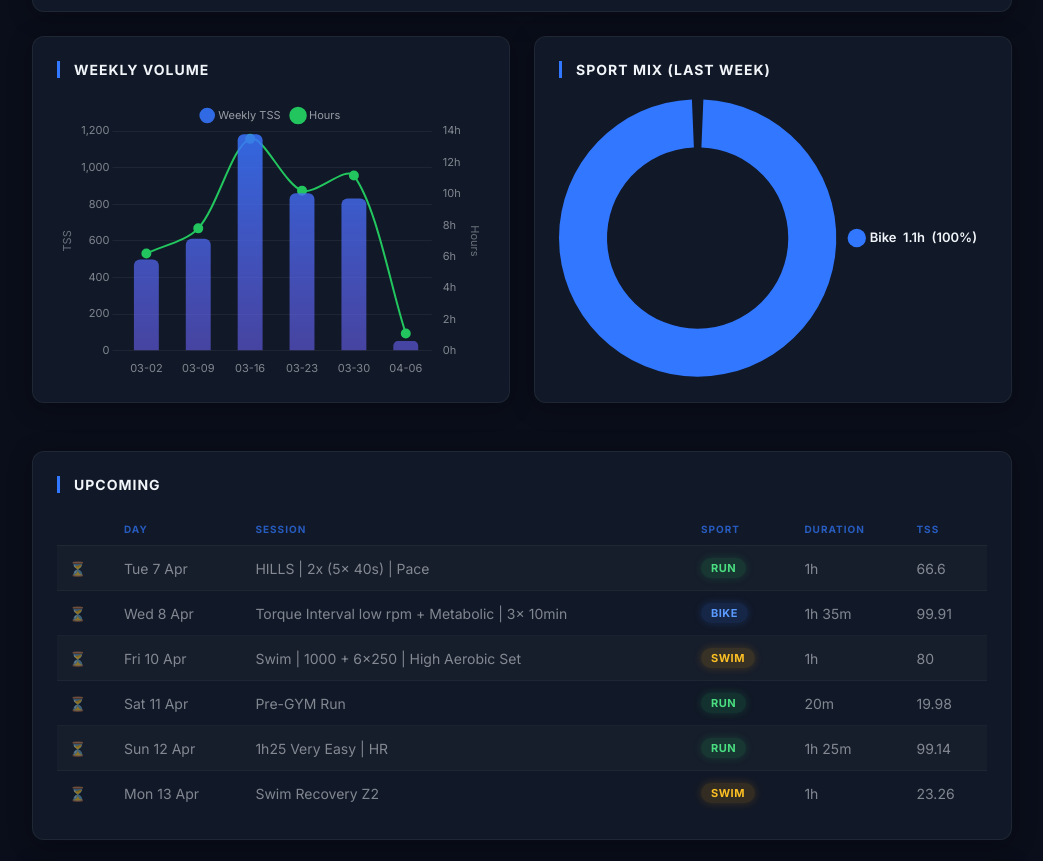
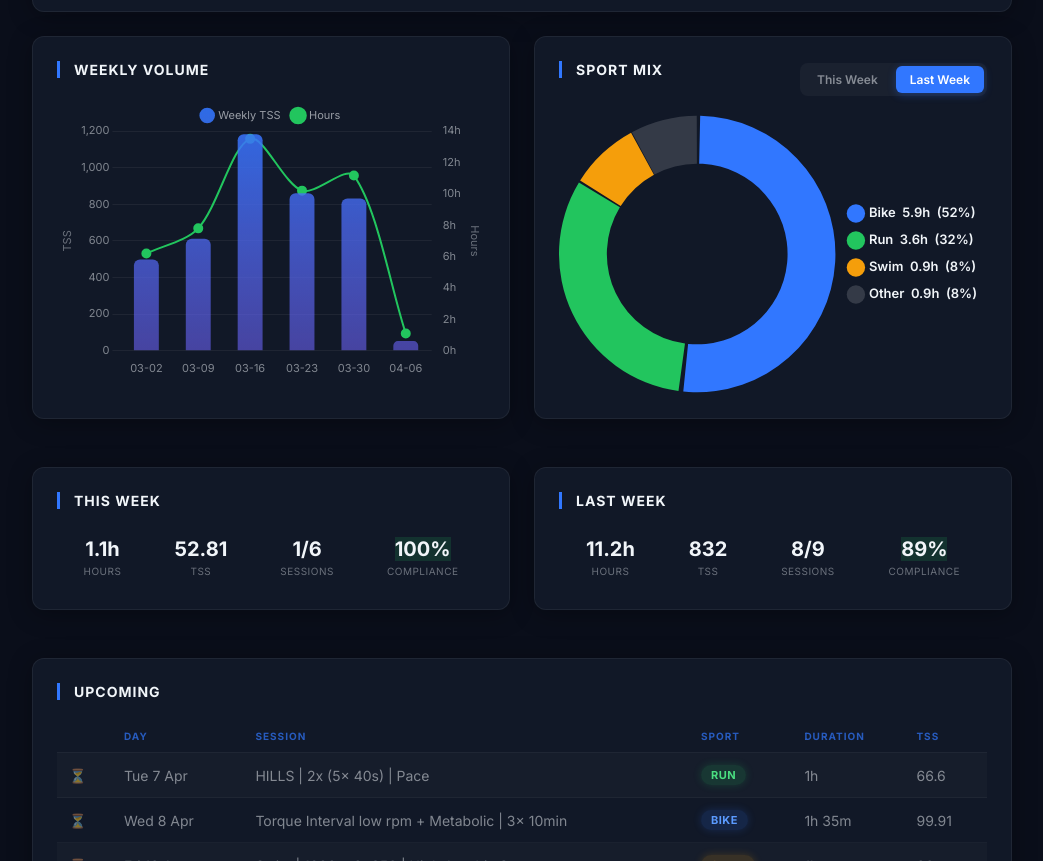
Before and after one commit to cabotinsights/tp-dashboard, a plain HTML site: page index.html in a window 1280 px wide. Shown: the part 1011-1872 px from the top of the page, without its empty margins (228-1271 px from the left). Drawn offline with nearby package versions, Linux system fonts and the light colour scheme.

Commit message:
feat: this week / last week split with sport mix toggle and summary cards

```diff
--- a/css/style.css
+++ b/css/style.css
@@ -782,6 +782,34 @@ body {
   color: var(--status-amber) !important;
 }
 
+/* === Week Summary Inline (This Week / Last Week cards) === */
+.week-summary-inline {
+  display: flex;
+  justify-content: space-around;
+  align-items: center;
+  padding: 8px 0;
+}
+
+.week-stat-inline {
+  display: flex;
+  flex-direction: column;
+  align-items: center;
+  gap: 4px;
+}
+
+.week-stat-value-sm {
+  font-size: 20px;
+  font-weight: 700;
+  color: var(--text-primary);
+}
+
+.week-stat-label-sm {
+  font-size: 10px;
+  text-transform: uppercase;
+  letter-spacing: 0.5px;
+  color: rgba(241, 245, 249, 0.4);
+}
+
 /* === AI Coach Summary === */
 .ai-summary {
   border-left: 3px solid #6C5CE7;
--- a/index.html
+++ b/index.html
@@ -123,10 +123,68 @@
               </div>
             </div>
             <div class="section">
-              <h2 class="section-title">Sport Mix (Last Week)</h2>
+              <div class="section-header-row">
+                <h2 class="section-title">Sport Mix</h2>
+                <div class="range-toggles">
+                  <button :class="{ active: sportMixView === 'this' }" @click="sportMixView = 'this'; renderSportChart()">This Week</button>
+                  <button :class="{ active: sportMixView === 'last' }" @click="sportMixView = 'last'; renderSportChart()">Last Week</button>
+                </div>
+              </div>
               <div class="chart-container chart-container--donut">
                 <canvas id="sportChart"></canvas>
               </div>
+            </div>
+          </div>
+
+          <!-- This Week + Last Week Summary -->
+          <div class="charts-grid">
+            <div class="section">
+              <h2 class="section-title">This Week</h2>
+              <div class="week-summary-inline">
+                <div class="week-stat-inline">
+                  <span class="week-stat-value-sm" x-text="me.this_week.total_hours ? me.this_week.total_hours.toFixed(1) + 'h' : '0h'"></span>
+                  <span class="week-stat-label-sm">Hours</span>
+                </div>
+                <div class="week-stat-inline">
+                  <span class="week-stat-value-sm" x-text="me.this_week.total_tss || 0"></span>
+                  <span class="week-stat-label-sm">TSS</span>
+                </div>
+                <div class="week-stat-inline">
+                  <span class="week-stat-value-sm">
+                    <span x-text="me.this_week.sessions_completed"></span>/<span x-text="me.this_week.sessions_planned"></span>
+                  </span>
+                  <span class="week-stat-label-sm">Sessions</span>
+                </div>
+                <div class="week-stat-inline">
+                  <span class="week-stat-value-sm" :class="'compliance-' + complianceClass(me.this_week.compliance_pct)" x-text="me.this_week.compliance_pct + '%'"></span>
+                  <span class="week-stat-label-sm">Compliance</span>
+                </div>
+              </div>
+            </div>
+            <div class="section" x-show="me.last_week">
+              <h2 class="section-title">Last Week</h2>
+              <template x-if="me.last_week">
+                <div class="week-summary-inline">
+                  <div class="week-stat-inline">
+                    <span class="week-stat-value-sm" x-text="me.last_week.total_hours ? me.last_week.total_hours.toFixed(1) + 'h' : '0h'"></span>
+                    <span class="week-stat-label-sm">Hours</span>
+                  </div>
+                  <div class="week-stat-inline">
+                    <span class="week-stat-value-sm" x-text="me.last_week.total_tss || 0"></span>
+                    <span class="week-stat-label-sm">TSS</span>
+                  </div>
+                  <div class="week-stat-inline">
+                    <span class="week-stat-value-sm">
+                      <span x-text="me.last_week.sessions_completed"></span>/<span x-text="me.last_week.sessions_planned"></span>
+                    </span>
+                    <span class="week-stat-label-sm">Sessions</span>
+                  </div>
+                  <div class="week-stat-inline">
+                    <span class="week-stat-value-sm" :class="'compliance-' + complianceClass(me.last_week.compliance_pct)" x-text="me.last_week.compliance_pct + '%'"></span>
+                    <span class="week-stat-label-sm">Compliance</span>
+                  </div>
+                </div>
+              </template>
             </div>
           </div>
 
--- a/js/app.js
+++ b/js/app.js
@@ -6,6 +6,7 @@ function app() {
     loading: true,
     refreshing: false,
     fitnessRange: '90d',
+    sportMixView: 'last',
 
     get me() {
       if (!this.data) return null;
@@ -136,10 +137,21 @@ function app() {
       this.refreshing = false;
     },
 
+    renderSportChart() {
+      if (!this.me) return;
+      var sportData;
+      if (this.sportMixView === 'last' && this.me.last_week && this.me.last_week.by_sport) {
+        sportData = this.me.last_week.by_sport;
+      } else {
+        sportData = this.me.this_week ? this.me.this_week.by_sport : {};
+      }
+      renderSportDonut('sportChart', sportData);
+    },
+
     renderPersonalCharts(athlete) {
       renderFitnessTrend('fitnessChart', this.filteredFitness(athlete));
       renderWeeklyVolume('volumeChart', athlete.weekly_trend || []);
-      renderSportDonut('sportChart', athlete.this_week ? athlete.this_week.by_sport : {});
+      this.renderSportChart();
     },
 
     watchCharts() {
```
Also changed, not shown: 1 other file.
